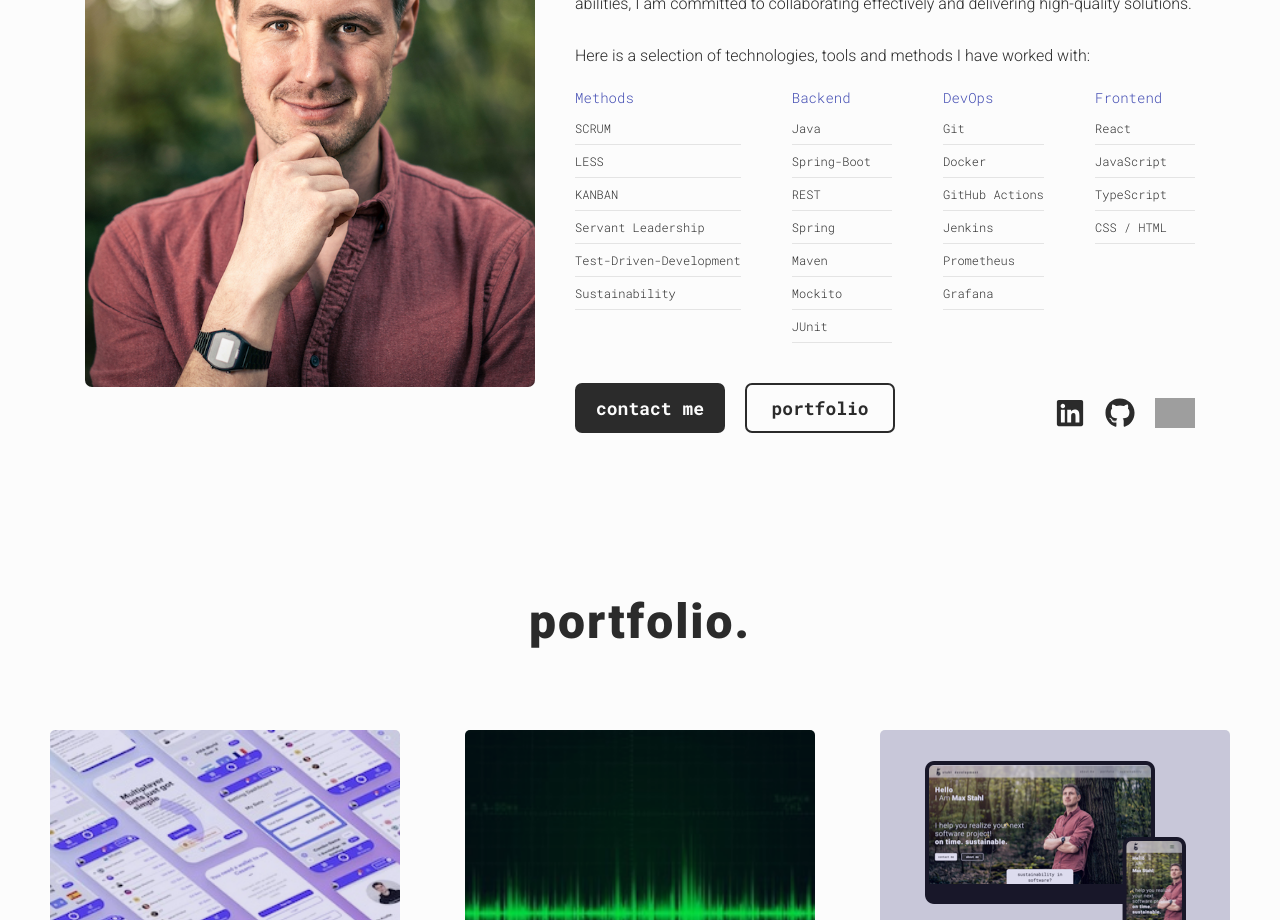
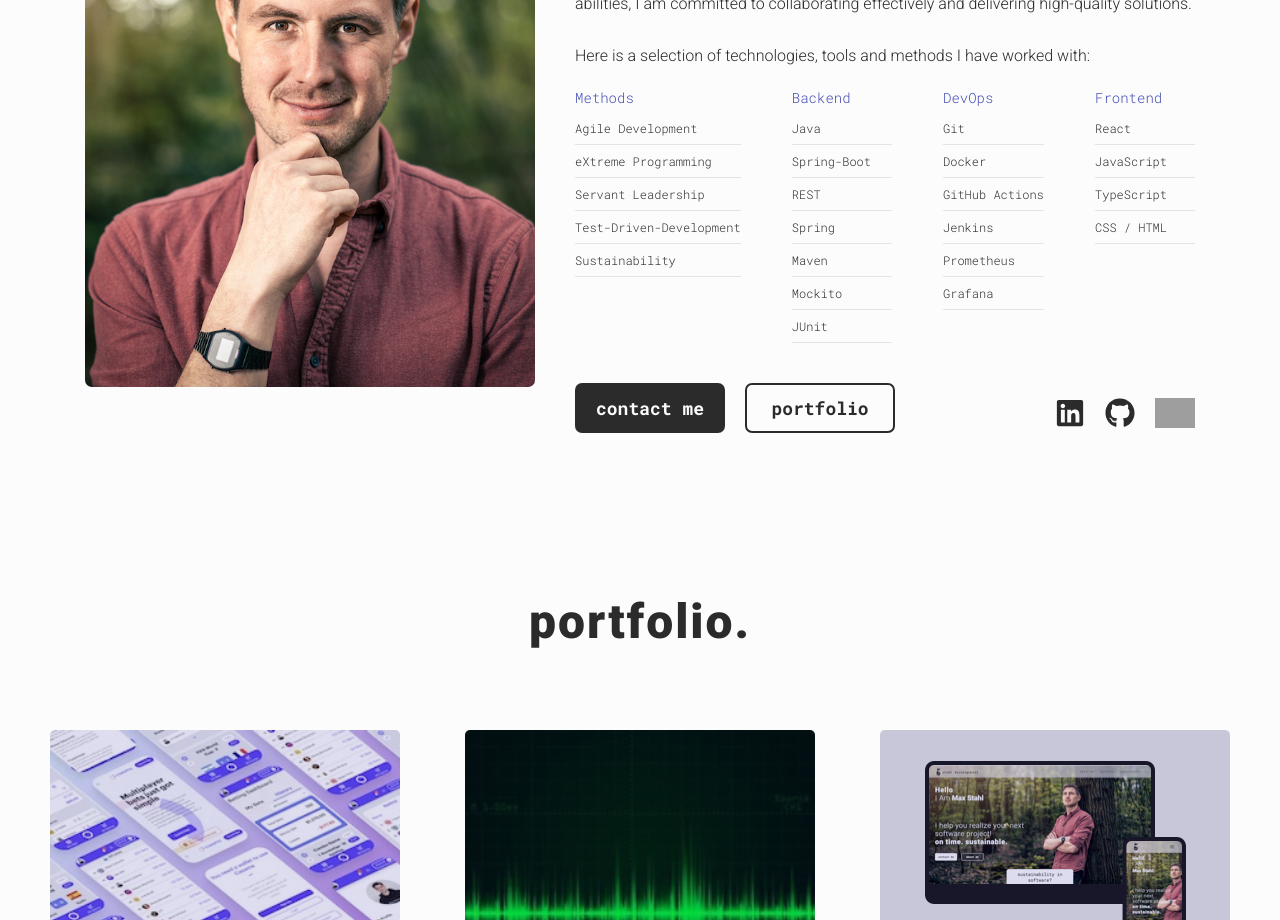
Before and after one commit to max-stahl-de/website, a React app: page / in a window 1280 px wide. Shown: the part 1180-2100 px from the top of the page. Built offline with nearby package versions, Linux system fonts and the light colour scheme; grey boxes are pictures that could not be loaded.

Commit message:
updated methods

```diff
--- a/src/views/AboutMe.tsx
+++ b/src/views/AboutMe.tsx
@@ -115,9 +115,8 @@ const AboutMe: React.FC = () => {
                         <Listing
                             heading="Methods"
                             items={[
-                                "SCRUM",
-                                "LESS",
-                                "KANBAN",
+                                "Agile Development",
+                                "eXtreme Programming",
                                 "Servant Leadership",
                                 "Test-Driven-Development",
                                 "Sustainability",
```
